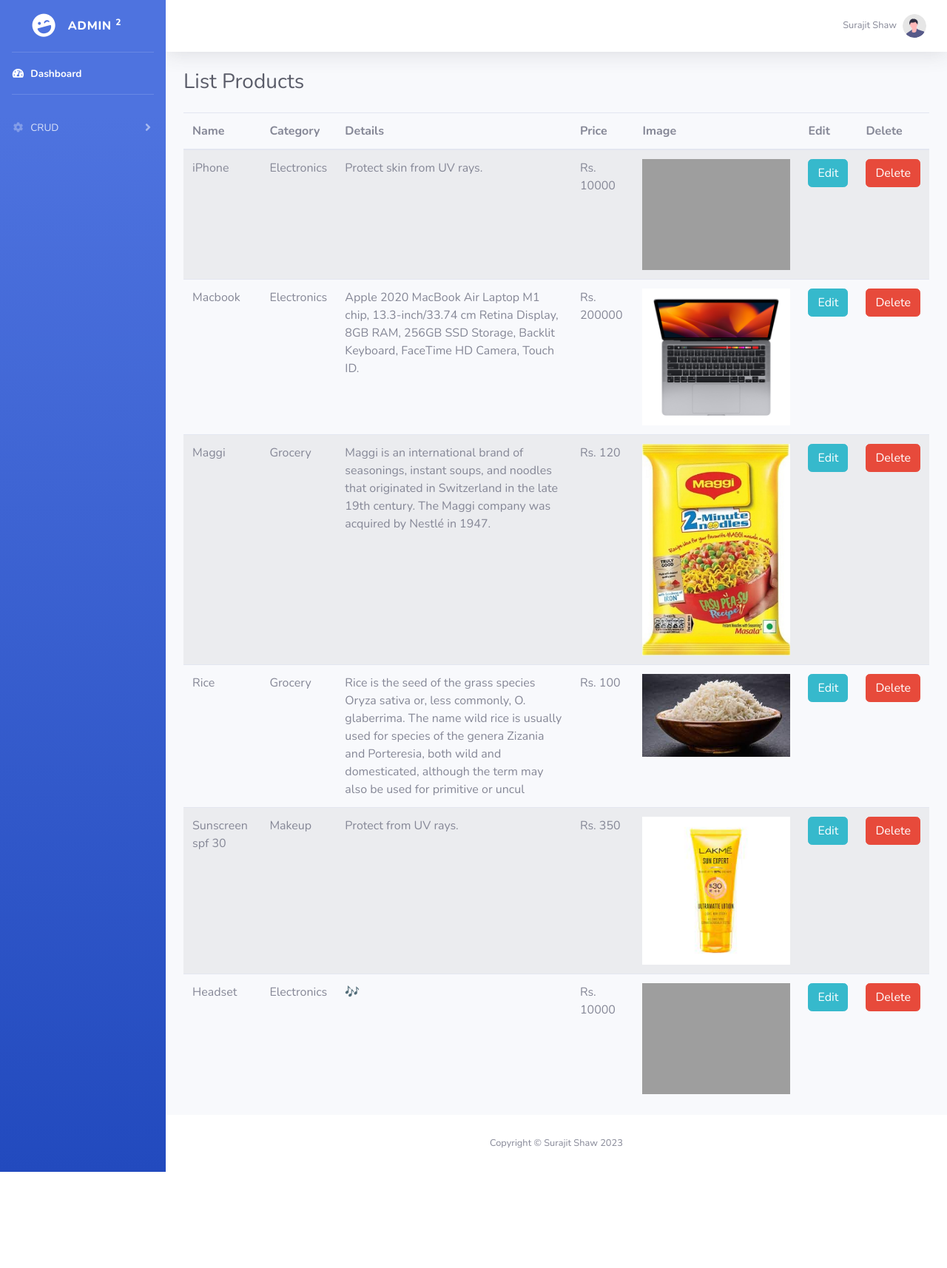
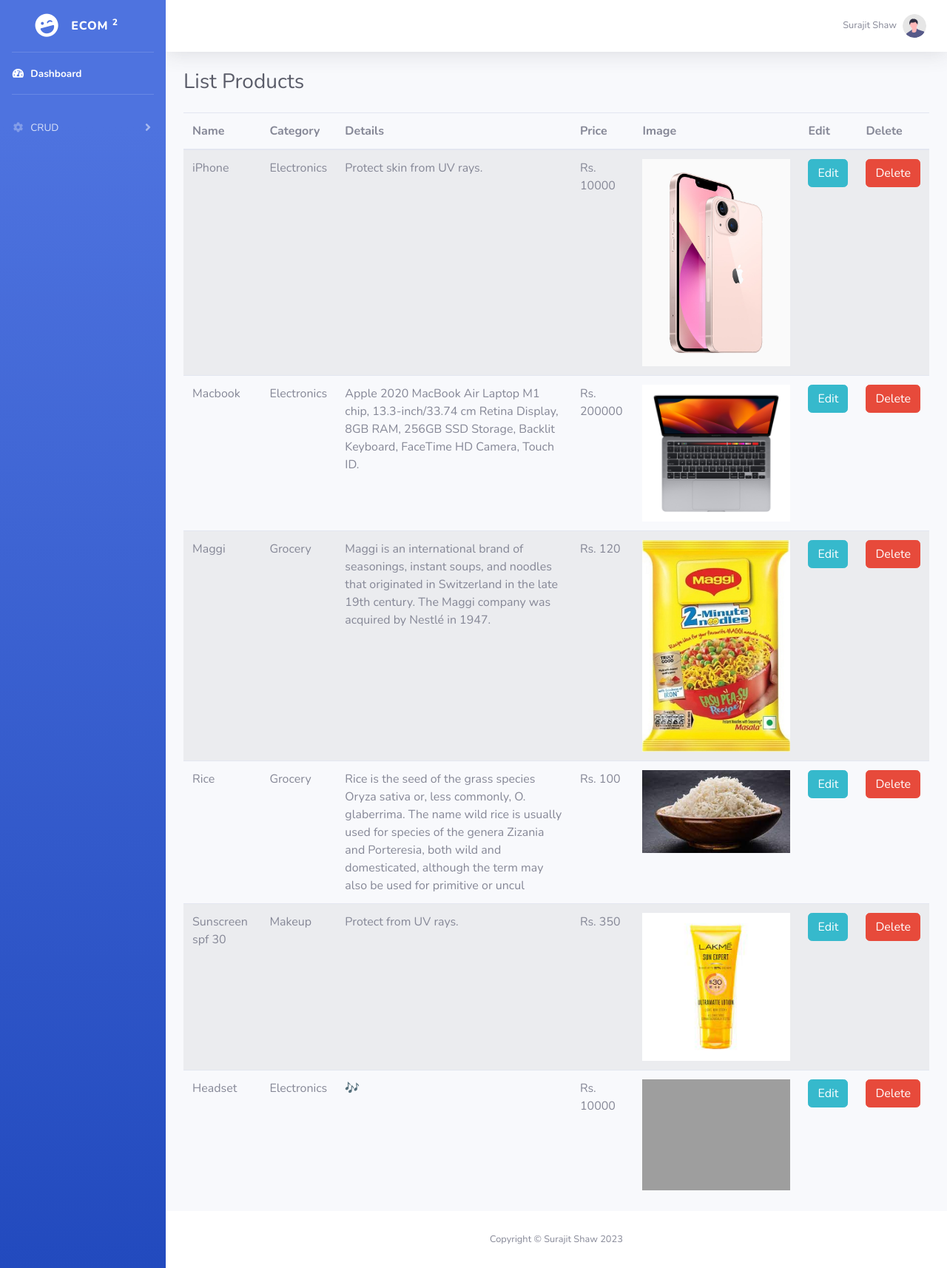
Before and after one commit to SURAJITSHAW/ecom-php, a PHP site: page / in a window 1280 px wide. Shown: the whole page at 74% size. Before the commit the page ends 1584 px from the top, so only its background shows below. Run offline with PHP 8.4, Linux system fonts and the light colour scheme; data comes from the database, SQL or seed files in the repository; grey boxes are pictures that could not be loaded.

Commit message:
add screenshots and some data cleaning

```diff
--- a/index.php
+++ b/index.php
@@ -11,7 +11,7 @@
     <meta name="description" content="">
     <meta name="author" content="">
 
-    <title>SB Admin 2 - Dashboard</title>
+    <title>Ecommerce</title>
 
     <!-- Custom fonts for this template-->
     <link href="vendor/fontawesome-free/css/all.min.css" rel="stylesheet" type="text/css">
--- a/sidebar.php
+++ b/sidebar.php
@@ -5,7 +5,7 @@
         <div class="sidebar-brand-icon rotate-n-15">
             <i class="fas fa-laugh-wink"></i>
         </div>
-        <div class="sidebar-brand-text mx-3">Admin <sup>2</sup></div>
+        <div class="sidebar-brand-text mx-3">Ecom <sup>2</sup></div>
     </a>
 
     <!-- Divider -->
```
Also changed, not shown: README.md, img/add.jpeg (added), img/edit.jpeg (added), img/main.jpeg (added), uploads/iphone.jpg (added).
